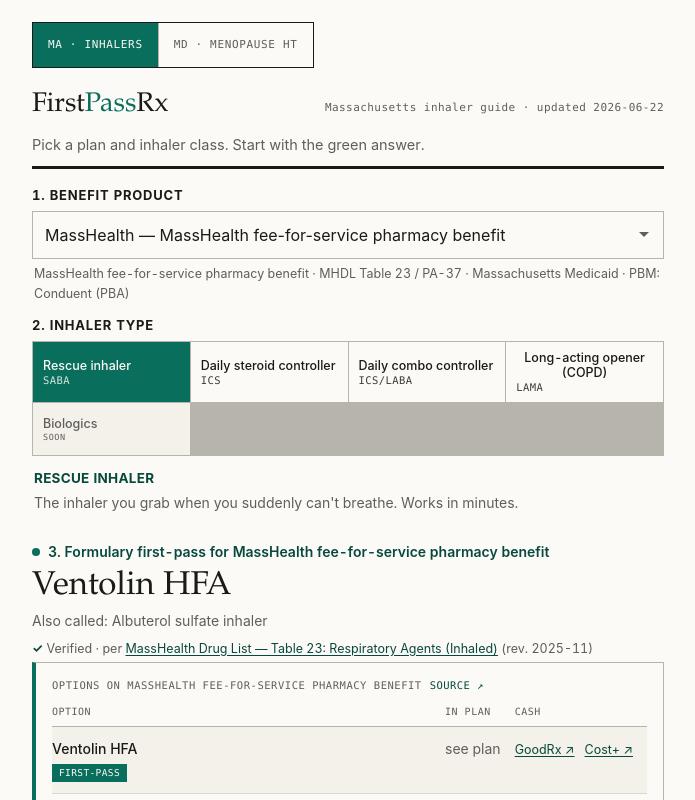
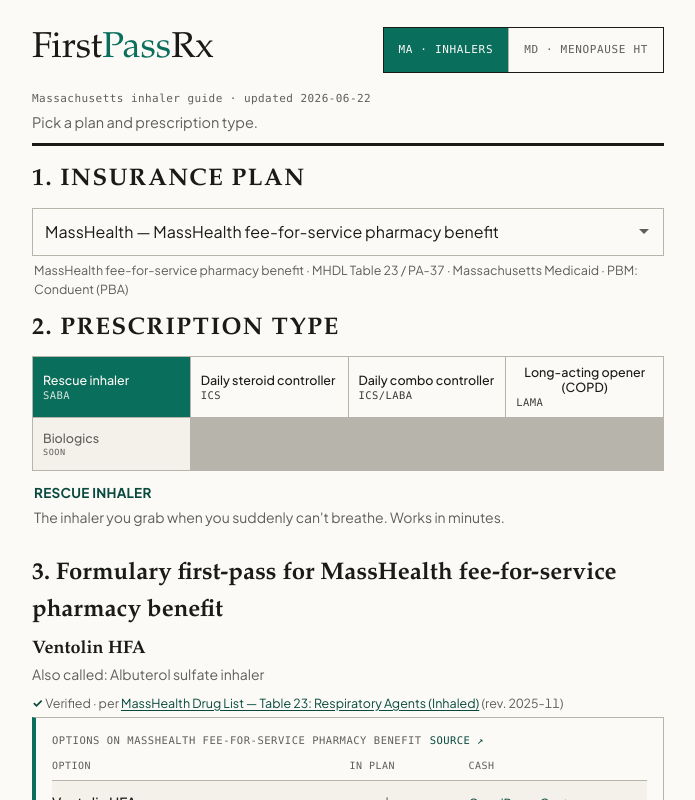
Before and after one commit to pranava0x0/FirstPassRx, a React (Vite) app: page / in a window 1280 px wide. Shown: the top 800 px of the page, without its empty margins (292-987 px from the left). Built offline with nearby package versions, Linux system fonts and the light colour scheme.

Commit message:
Refine typography stack, step heading styles, and header inline button layout

```diff
--- a/index.html
+++ b/index.html
@@ -5,7 +5,9 @@
     <meta name="viewport" content="width=device-width, initial-scale=1.0" />
     <meta name="color-scheme" content="light" />
     <meta name="theme-color" content="#0a6e5c" />
-    <link rel="canonical" href="https://pranava0x0.github.io/FirstPassRx/" />
+    <link rel="preconnect" href="https://fonts.googleapis.com" />
+    <link rel="preconnect" href="https://fonts.gstatic.com" crossorigin />
+    <link href="https://fonts.googleapis.com/css2?family=Plus+Jakarta+Sans:wght@400;500;600;700;800&display=swap" rel="stylesheet" />
 
     <title>FirstPassRx — what to prescribe on a plan, without a prior-auth round-trip</title>
     <meta
--- a/src/App.tsx
+++ b/src/App.tsx
@@ -51,6 +51,10 @@
 
       <div className="shell">
         <header className="masthead" role="banner">
+          <div className="masthead__row">
+            <h1 className="masthead__mark">
+              First<span className="rx">Pass</span>Rx
+            </h1>
             <div className="guide-switch" role="group" aria-label="Choose a guide">
               {guides.map((g) => (
                 <button
@@ -64,16 +68,13 @@
                 </button>
               ))}
             </div>
-
-          <div className="masthead__row">
-            <h1 className="masthead__mark">
-              First<span className="rx">Pass</span>Rx
-            </h1>
+          </div>
+          <div className="masthead__subrow">
             <span className="masthead__stamp">
               {guide.region} {guide.topic} · updated {guide.lastUpdated}
             </span>
+            <p className="masthead__sub">{guide.tagline}</p>
           </div>
-          <p className="masthead__sub">{guide.tagline}</p>
         </header>
 
         <main role="main">
@@ -109,14 +110,6 @@
         </main>
 
         <section className="disclaimer-group">
-          <details className="how">
-            <summary>How this works</summary>
-            <p className="how__body">
-              <b>Formulary first-pass</b> means the option most likely to go through under the exact
-              benefit product shown. It is not a clinical recommendation. Confirm the product and
-              patient-specific treatment choice before prescribing.
-            </p>
-          </details>
           <Disclaimer />
         </section>
 
--- a/src/components/Controls.tsx
+++ b/src/components/Controls.tsx
@@ -32,9 +32,9 @@
   return (
     <div className="controls">
       <fieldset className="controls__group">
-        <legend className="controls__legend eyebrow">1. Benefit product</legend>
+        <legend className="controls__legend eyebrow">1. Insurance plan</legend>
         <label htmlFor="plan-select" className="sr-only">
-          Select benefit product
+          Select insurance plan
         </label>
         <select
           id="plan-select"
--- a/src/components/Disclaimer.tsx
+++ b/src/components/Disclaimer.tsx
@@ -1,10 +1,9 @@
-/** Persistent reference-only notice. This is content, not chrome — it never dismisses. */
 export function Disclaimer() {
   return (
     <aside className="disclaimer" role="note" aria-label="Data disclaimer">
       <span className="disclaimer__label">Reference only</span>
       <span>
-        Confirm with the plan before prescribing.{' '}
+        <b>Formulary first-pass</b> is the option most likely to go through under the exact insurance plan shown; it is not a clinical recommendation. Confirm coverage with the plan and clinical choices before prescribing.{' '}
         <a
           href="https://github.com/pranava0x0/FirstPassRx/blob/main/data-sources.md"
           target="_blank"
--- a/src/components/ResultCard.tsx
+++ b/src/components/ResultCard.tsx
@@ -51,7 +51,6 @@
         {/* The answer — minimal. */}
         <div className="highlights">
           <span className="recommendation-label">
-            <span className="dot" aria-hidden="true" />
             3. Formulary first-pass for {payer.productName}
           </span>
           <h2 className="agent">{displayName}</h2>
--- a/src/index.css
+++ b/src/index.css
@@ -28,7 +28,7 @@
 
   --font-serif: "New York", "Iowan Old Style", "Palatino", "Palatino Linotype", "Georgia",
     "Times New Roman", serif;
-  --font-sans: -apple-system, BlinkMacSystemFont, "Segoe UI", Roboto, system-ui, "Helvetica Neue",
+  --font-sans: "Plus Jakarta Sans", -apple-system, BlinkMacSystemFont, "Segoe UI", Roboto, system-ui, "Helvetica Neue",
     Arial, sans-serif;
   --font-mono: ui-monospace, "SF Mono", "SFMono-Regular", Menlo, Consolas, "Liberation Mono",
     monospace;
@@ -125,7 +125,6 @@
 /* Top-level guide switch (e.g. MA inhalers ↔ MD menopause HT). */
 .guide-switch {
   display: inline-flex;
-  margin-bottom: 16px;
   border: 1px solid var(--ink);
 }
 .guide-switch__btn {
@@ -155,14 +154,14 @@
 }
 .masthead__row {
   display: flex;
-  align-items: baseline;
+  align-items: center;
   justify-content: space-between;
   gap: 12px;
   flex-wrap: wrap;
 }
 .masthead__mark {
   font-family: var(--font-serif);
-  font-size: 27px;
+  font-size: clamp(30px, 7vw, 36px);
   font-weight: 500;
   letter-spacing: 0;
   margin: 0;
@@ -170,6 +169,12 @@
 }
 .masthead__mark .rx {
   color: var(--accent);
+}
+.masthead__subrow {
+  display: flex;
+  flex-direction: column;
+  gap: 4px;
+  margin-top: 12px;
 }
 .masthead__stamp {
   font-family: var(--font-mono);
@@ -179,7 +184,7 @@
   color: var(--ink-muted);
 }
 .masthead__sub {
-  margin: 8px 0 0;
+  margin: 0;
   font-size: 14.5px;
   color: var(--ink-muted);
   max-width: 60ch;
@@ -379,7 +384,13 @@
   padding: 0;
 }
 .controls__legend {
-  padding: 0 0 6px;
+  display: block;
+  width: 100%;
+  padding: 0 0 8px;
+  font-family: var(--font-serif);
+  font-size: clamp(20px, 5vw, 24px);
+  font-weight: 600;
+  color: var(--ink);
 }
 
 .plan-select {
@@ -521,26 +532,19 @@
 
 /* highlights (the answer) */
 .recommendation-label {
-  display: flex;
-  align-items: center;
-  gap: 8px;
-  font-size: 14px;
+  display: block;
+  font-family: var(--font-serif);
+  font-size: clamp(20px, 5vw, 24px);
   font-weight: 600;
-  color: var(--accent-deep);
-}
-.dot {
-  width: 8px;
-  height: 8px;
-  border-radius: 999px;
-  background: var(--accent);
-  flex: 0 0 auto;
+  color: var(--ink);
+  margin-bottom: 8px;
 }
 .agent {
   margin: 6px 0 0;
   font-family: var(--font-serif);
-  font-size: clamp(25px, 6vw, 33px);
-  line-height: 1.12;
-  font-weight: 500;
+  font-size: 18px;
+  line-height: 1.2;
+  font-weight: 600;
   color: var(--ink);
 }
 .agent__generic {
@@ -948,7 +952,7 @@
   background: var(--paper-shade);
 }
 .rx-opt {
-  width: 99%; /* absorb the slack so cost + cash size to their (short) content */
+  width: 50%;
 }
 .rx-drug {
   display: block;
@@ -973,10 +977,12 @@
   border-color: var(--accent);
 }
 .rx-cost {
+  width: 20%;
   color: var(--ink-muted);
   white-space: nowrap;
 }
 .rx-cash {
+  width: 30%;
   white-space: nowrap;
 }
 .rx-cash a {
```
Also changed, not shown: src/data/formulary.json, 1 other file (tests, documents, lock files or other folders). Lines whose indentation alone changed are shown as unchanged.
